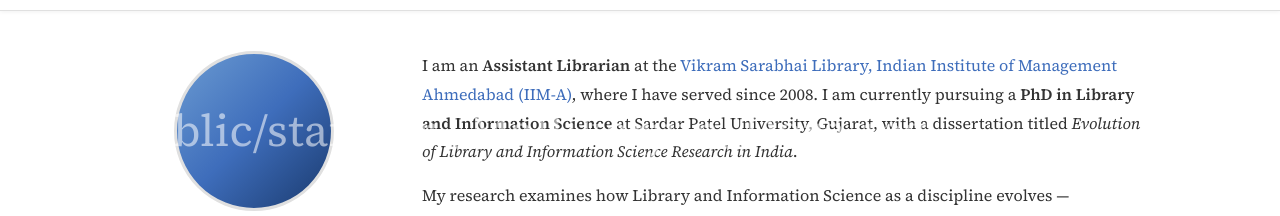
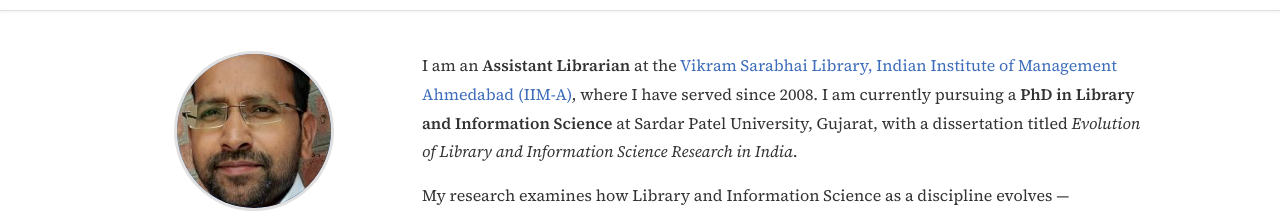
Before and after one commit to MallikarjunDora/mallikarjundora.github.io, a plain HTML site: page index.html in a window 1280 px wide. Shown: the part 45-261 px from the top of the page. Drawn offline with Linux system fonts and the light colour scheme.

Commit message:
Update index.html

```diff
--- a/index.html
+++ b/index.html
@@ -167,7 +167,10 @@
 
   <!-- SIDEBAR -->
   <aside class="sidebar">
-    <div class="profile-photo">https://library.iima.ac.in/public/staff/Mr._Mallikarjun_Dora.jpg</div>
+    <div class="profile-photo" style="padding:0; overflow:hidden;">
+     <img src="profile.jpg" alt="Mallikarjun Dora"
+          style="width:100%; height:100%; object-fit:cover; border-radius:50%;" />
+   </div>
     <h1>Mallikarjun Dora</h1>
     <div class="position">Assistant Librarian</div>
     <div class="institution">Vikram Sarabhai Library<br>IIM Ahmedabad, India</div>
```
